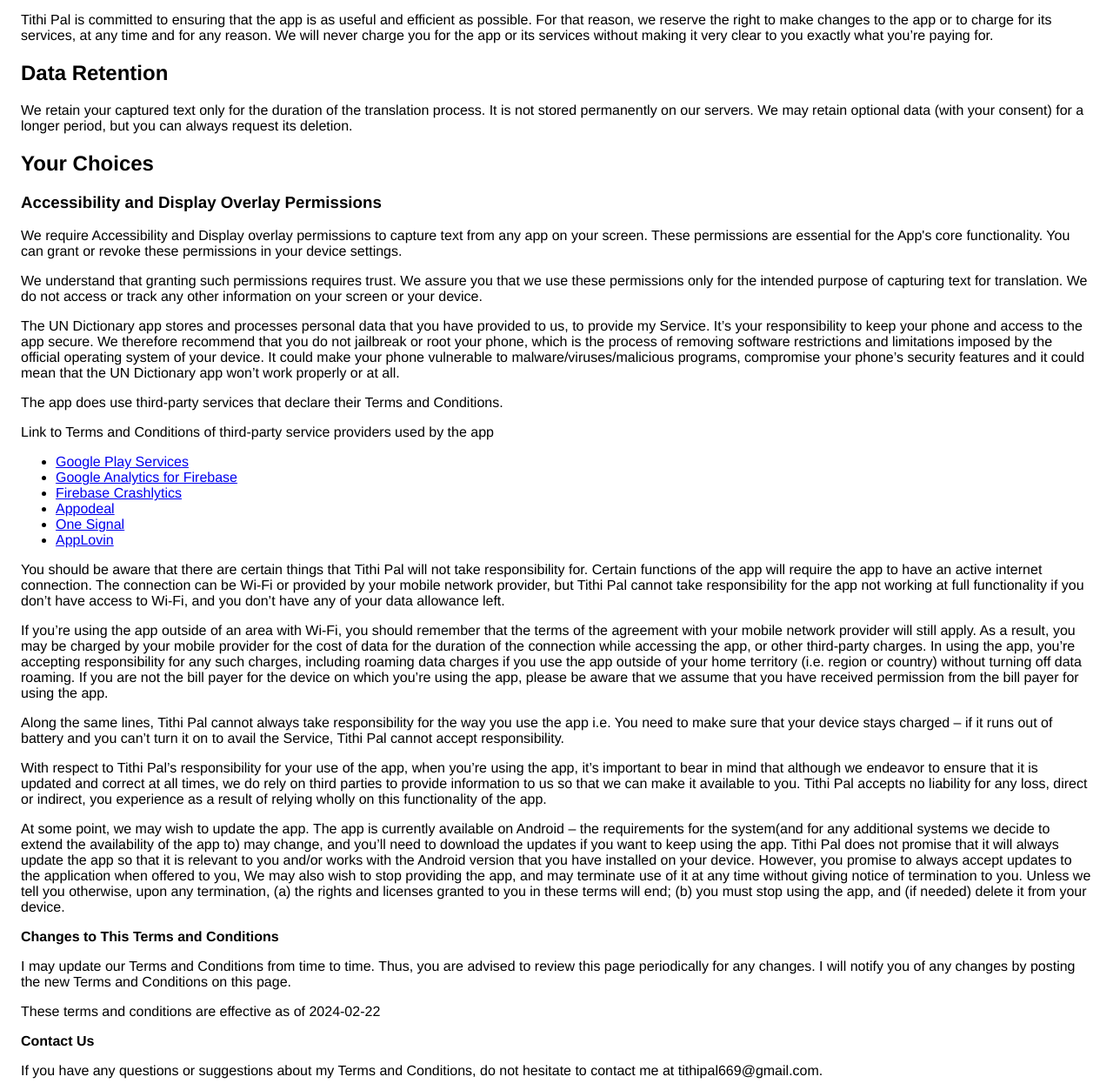
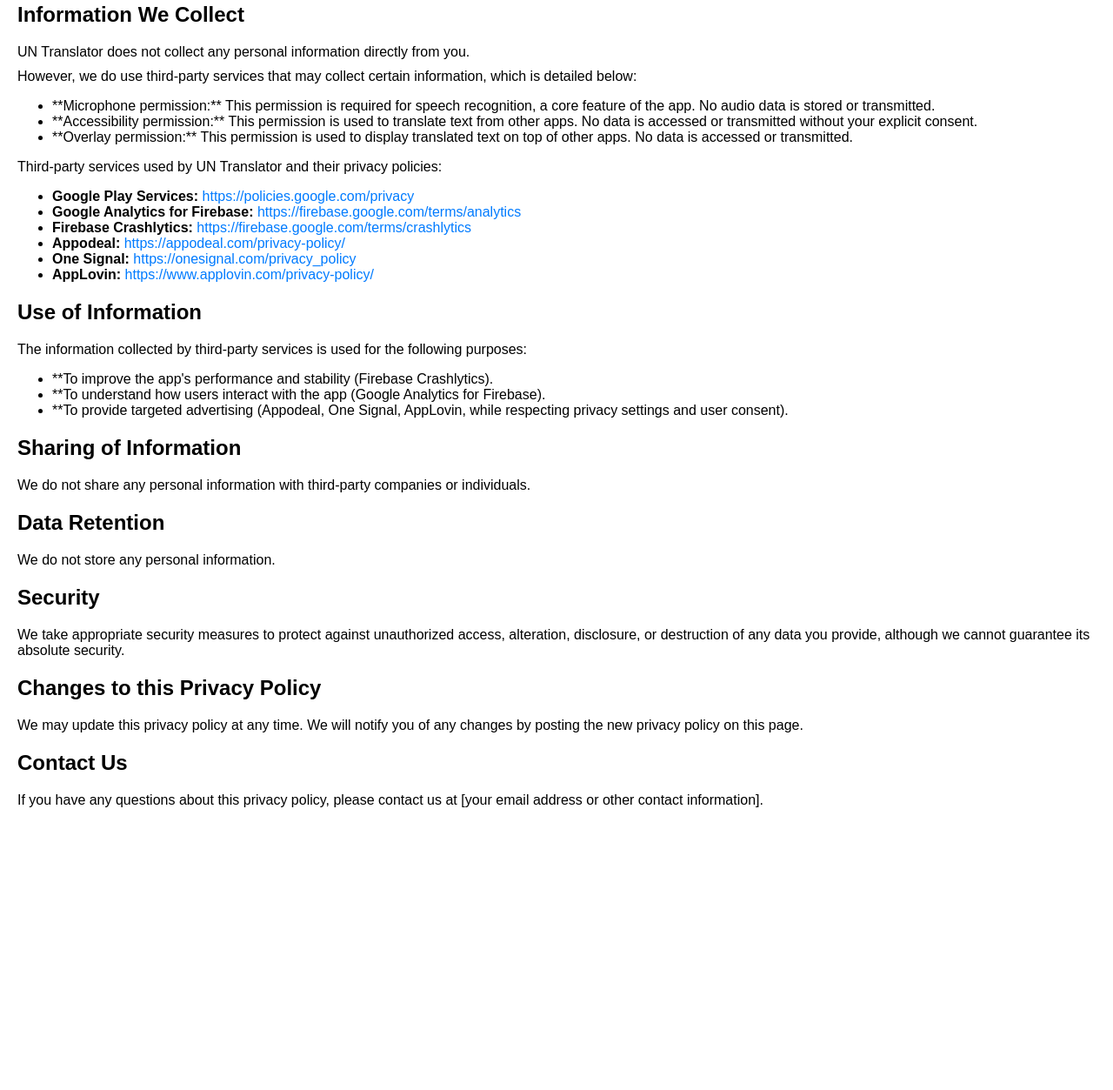
Before and after one commit to subhadiprudra/UN-dictionary-pp, a plain HTML site: page index.html in a window 1280 px wide. Shown: the part 132-1385 px from the top of the page at 87% size. After the commit the page ends 1091 px from the top, so only its background shows below. Drawn offline with Linux system fonts and the light colour scheme.

Commit message:
Update index.html
a

```diff
--- a/index.html
+++ b/index.html
@@ -1,122 +1,90 @@
 <!DOCTYPE html>
-    <html>
+<html lang="en">
 <head>
-      <meta charset='utf-8'>
-      <meta name='viewport' content='width=device-width'>
-      <title>Terms &amp; Conditions</title>
-      <style> body { font-family: 'Helvetica Neue', Helvetica, Arial, sans-serif; padding:1em; } </style>
+    <meta charset="UTF-8">
+    <meta name="viewport" content="width=device-width, initial-scale=1.0">
+    <title>UN Translator Privacy Policy</title>
+    <style>
+        body {
+            font-family: Arial, sans-serif;
+            margin: 0;
+            padding: 20px;
+        }
+
+        h1, h2 {
+            margin: 20px 0;
+        }
+
+        p {
+            margin: 10px 0;
+        }
+
+        a {
+            color: #007bff;
+            text-decoration: none;
+        }
+
+        a:hover {
+            text-decoration: underline;
+        }
+    </style>
 </head>
 <body>
-    <strong>Terms &amp; Conditions</strong> <p>
-                  By downloading or using the app, these terms will
-                  automatically apply to you – you should make sure therefore
-                  that you read them carefully before using the app. You’re not
-                  allowed to copy or modify the app, any part of the app, or
-                  our trademarks in any way. You’re not allowed to attempt to
-                  extract the source code of the app, and you also shouldn’t try
-                  to translate the app into other languages or make derivative
-                  versions. The app itself, and all the trademarks, copyright,
-                  database rights, and other intellectual property rights related
-                  to it, still belong to Tithi Pal.
-                </p> <p>
-                  Tithi Pal is committed to ensuring that the app is
-                  as useful and efficient as possible. For that reason, we
-                  reserve the right to make changes to the app or to charge for
-                  its services, at any time and for any reason. We will never
-                  charge you for the app or its services without making it very
-                  clear to you exactly what you’re paying for.
-                </p>
+    <h1>UN Translator Privacy Policy</h1>
+
+    <p>This privacy policy describes how UN Translator, created by Tithi Pal, collects, uses, and shares your personal information.</p>
+
+    <h2>Information We Collect</h2>
+
+    <p>UN Translator does not collect any personal information directly from you.</p>
+
+    <p>However, we do use third-party services that may collect certain information, which is detailed below:</p>
+
+    <ul>
+        <li>**Microphone permission:** This permission is required for speech recognition, a core feature of the app. No audio data is stored or transmitted.</li>
+        <li>**Accessibility permission:** This permission is used to translate text from other apps. No data is accessed or transmitted without your explicit consent.</li>
+        <li>**Overlay permission:** This permission is used to display translated text on top of other apps. No data is accessed or transmitted.</li>
+    </ul>
+
+    <p>Third-party services used by UN Translator and their privacy policies:</p>
+
+    <ul>
+        <li><strong>Google Play Services:</strong> <a href="https://policies.google.com/privacy">https://policies.google.com/privacy</a></li>
+        <li><strong>Google Analytics for Firebase:</strong> <a href="https://firebase.google.com/terms/analytics">https://firebase.google.com/terms/analytics</a></li>
+        <li><strong>Firebase Crashlytics:</strong> <a href="https://firebase.google.com/terms/crashlytics">https://firebase.google.com/terms/crashlytics</a></li>
+        <li><strong>Appodeal:</strong> <a href="https://appodeal.com/privacy-policy/">https://appodeal.com/privacy-policy/</a></li>
+        <li><strong>One Signal:</strong> <a href="https://onesignal.com/privacy_policy">https://onesignal.com/privacy_policy</a></li>
+        <li><strong>AppLovin:</strong> <a href="https://www.applovin.com/privacy-policy/">https://www.applovin.com/privacy-policy/</a></li>
+    </ul>
+
+    <h2>Use of Information</h2>
+
+    <p>The information collected by third-party services is used for the following purposes:</p>
+
+    <ul>
+        <li>**To improve the app's performance and stability (Firebase Crashlytics).</li>
+        <li>**To understand how users interact with the app (Google Analytics for Firebase).</li>
+        <li>**To provide targeted advertising (Appodeal, One Signal, AppLovin, while respecting privacy settings and user consent).</li>
+    </ul>
+
+    <h2>Sharing of Information</h2>
+
+    <p>We do not share any personal information with third-party companies or individuals.</p>
+
     <h2>Data Retention</h2>
-    <p>We retain your captured text only for the duration of the translation process. It is not stored permanently on our servers. We may retain optional data (with your consent) for a longer period, but you can always request its deletion.</p>
 
-    <h2>Your Choices</h2>
-    <h3>Accessibility and Display Overlay Permissions</h3>
-    <p>We require Accessibility and Display overlay permissions to capture text from any app on your screen. These permissions are essential for the App's core functionality. You can grant or revoke these permissions in your device settings.</p>
-    <p>We understand that granting such permissions requires trust. We assure you that we use these permissions only for the intended purpose of capturing text for translation. We do not access or track any other information on your screen or your device.</p>
+    <p>We do not store any personal information.</p>
 
-        <p>
-                  The UN Dictionary app stores and processes personal data that
-                  you have provided to us, to provide my
-                  Service. It’s your responsibility to keep your phone and
-                  access to the app secure. We therefore recommend that you do
-                  not jailbreak or root your phone, which is the process of
-                  removing software restrictions and limitations imposed by the
-                  official operating system of your device. It could make your
-                  phone vulnerable to malware/viruses/malicious programs,
-                  compromise your phone’s security features and it could mean
-                  that the UN Dictionary app won’t work properly or at all.
-                </p> <div><p>
-                    The app does use third-party services that declare their
-                    Terms and Conditions.
-                  </p> <p>
-                    Link to Terms and Conditions of third-party service
-                    providers used by the app
-                  </p> <ul><li><a href="https://policies.google.com/terms" target="_blank" rel="noopener noreferrer">Google Play Services</a></li><!----><li><a href="https://www.google.com/analytics/terms/" target="_blank" rel="noopener noreferrer">Google Analytics for Firebase</a></li><li><a href="https://firebase.google.com/terms/crashlytics" target="_blank" rel="noopener noreferrer">Firebase Crashlytics</a></li><!----><!----><!----><!----><!----><li><a href="https://www.appodeal.com/home/terms-of-service/" target="_blank" rel="noopener noreferrer">Appodeal</a></li><!----><!----><!----><!----><li><a href="https://onesignal.com/tos" target="_blank" rel="noopener noreferrer">One Signal</a></li><!----><!----><li><a href="https://www.applovin.com/terms/" target="_blank" rel="noopener noreferrer">AppLovin</a></li><!----><!----><!----><!----><!----><!----><!----><!----><!----><!----><!----></ul></div> <p>
-                  You should be aware that there are certain things that
-                  Tithi Pal will not take responsibility for. Certain
-                  functions of the app will require the app to have an active
-                  internet connection. The connection can be Wi-Fi or provided
-                  by your mobile network provider, but Tithi Pal
-                  cannot take responsibility for the app not working at full
-                  functionality if you don’t have access to Wi-Fi, and you don’t
-                  have any of your data allowance left.
-                </p> <p></p> <p>
-                  If you’re using the app outside of an area with Wi-Fi, you
-                  should remember that the terms of the agreement with your
-                  mobile network provider will still apply. As a result, you may
-                  be charged by your mobile provider for the cost of data for
-                  the duration of the connection while accessing the app, or
-                  other third-party charges. In using the app, you’re accepting
-                  responsibility for any such charges, including roaming data
-                  charges if you use the app outside of your home territory
-                  (i.e. region or country) without turning off data roaming. If
-                  you are not the bill payer for the device on which you’re
-                  using the app, please be aware that we assume that you have
-                  received permission from the bill payer for using the app.
-                </p> <p>
-                  Along the same lines, Tithi Pal cannot always take
-                  responsibility for the way you use the app i.e. You need to
-                  make sure that your device stays charged – if it runs out of
-                  battery and you can’t turn it on to avail the Service,
-                  Tithi Pal cannot accept responsibility.
-                </p> <p>
-                  With respect to Tithi Pal’s responsibility for your
-                  use of the app, when you’re using the app, it’s important to
-                  bear in mind that although we endeavor to ensure that it is
-                  updated and correct at all times, we do rely on third parties
-                  to provide information to us so that we can make it available
-                  to you. Tithi Pal accepts no liability for any
-                  loss, direct or indirect, you experience as a result of
-                  relying wholly on this functionality of the app.
-                </p> <p>
-                  At some point, we may wish to update the app. The app is
-                  currently available on Android – the requirements for the
-                  system(and for any additional systems we
-                  decide to extend the availability of the app to) may change,
-                  and you’ll need to download the updates if you want to keep
-                  using the app. Tithi Pal does not promise that it
-                  will always update the app so that it is relevant to you
-                  and/or works with the Android version that you have
-                  installed on your device. However, you promise to always
-                  accept updates to the application when offered to you, We may
-                  also wish to stop providing the app, and may terminate use of
-                  it at any time without giving notice of termination to you.
-                  Unless we tell you otherwise, upon any termination, (a) the
-                  rights and licenses granted to you in these terms will end;
-                  (b) you must stop using the app, and (if needed) delete it
-                  from your device.
-                </p> <p><strong>Changes to This Terms and Conditions</strong></p> <p>
-                  I may update our Terms and Conditions
-                  from time to time. Thus, you are advised to review this page
-                  periodically for any changes. I will
-                  notify you of any changes by posting the new Terms and
-                  Conditions on this page.
-                </p> <p>
-                  These terms and conditions are effective as of 2024-02-22
-                </p> <p><strong>Contact Us</strong></p> <p>
-                  If you have any questions or suggestions about my
-                  Terms and Conditions, do not hesitate to contact me
-                  at tithipal669@gmail.com.
-                </p> <p>This Terms and Conditions page was generated by <a href="https://app-privacy-policy-generator.nisrulz.com/" target="_blank" rel="noopener noreferrer">App Privacy Policy Generator</a></p>
+    <h2>Security</h2>
+
+    <p>We take appropriate security measures to protect against unauthorized access, alteration, disclosure, or destruction of any data you provide, although we cannot guarantee its absolute security.</p>
+
+    <h2>Changes to this Privacy Policy</h2>
+
+    <p>We may update this privacy policy at any time. We will notify you of any changes by posting the new privacy policy on this page.</p>
+
+    <h2>Contact Us</h2>
+
+    <p>If you have any questions about this privacy policy, please contact us at [your email address or other contact information].</p>
 </body>
 </html>
```
Lines whose indentation alone changed are shown as unchanged.
